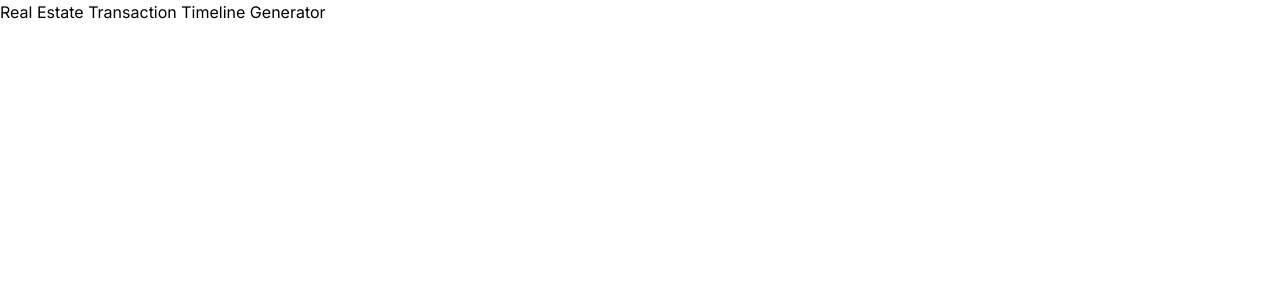
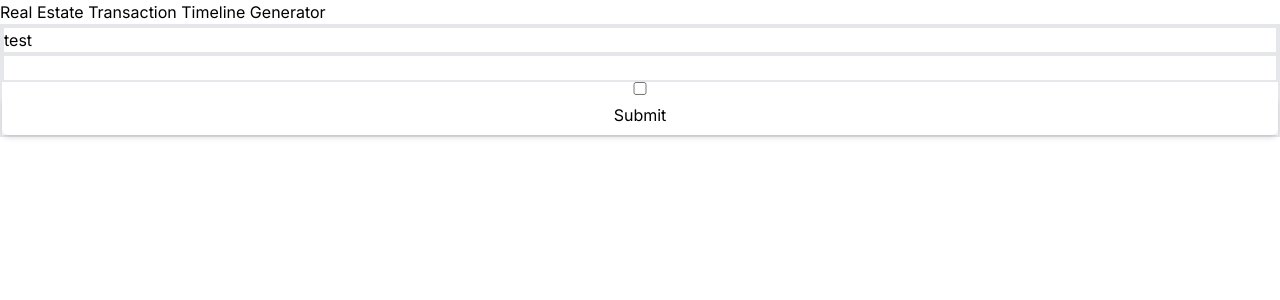
Before and after one commit to MaxHolzmann/real-estate-timeline-gen, a Next.js app: page / in a window 1280 px wide. Shown: the top 300 px of the page. Built offline with nearby package versions, Linux system fonts and the light colour scheme.

Commit message:
creates an example of conditional rendering based on checkmarks being checked

```diff
--- a/app/page.js
+++ b/app/page.js
@@ -1,9 +1,34 @@
 "use client";
 import { useReactToPrint } from "react-to-print";
 import { useState, useEffect, useRef } from "react";
+import { useForm, useWatch } from "react-hook-form";
 
 export default function Home() {
   const [isLoading, setIsLoading] = useState(false);
+  const {
+    register,
+    handleSubmit,
+    watch,
+    control,
+    formState: { errors },
+  } = useForm();
+
+  const onSubmit = (data) => console.log(data);
+
+  function HomeInspection({ control }) {
+    const homeInspectionCheck = useWatch({
+      control,
+      name: "homeInspectionCheck",
+    });
+
+    if (homeInspectionCheck) {
+      return (
+        <>
+          <div>CHECKED</div>
+        </>
+      );
+    }
+  }
 
   useEffect(() => {
     if (isLoading == true) {
@@ -11,12 +36,55 @@ export default function Home() {
     }
   }, [isLoading]);
 
+  /*
+  PARTS/OPTIONS OF THE TIMELINE:
+  Home inspection?
+  Radon Test?
+  well / water / septic?
+  Utilities (ALWAYS)
+  Loan Commitment?
+  Appraisal DATE?
+  TENATIVE CLOSING DATE, MENTION SUBJECT TO CHANGE.
+
+  options for branding
+
+  */
+
   return (
     <>
       <div>
         <div className="">
           <h1 className="">Real Estate Transaction Timeline Generator</h1>
         </div>
+
+        <form
+          onSubmit={handleSubmit(onSubmit)}
+          className="border-2 flex flex-col"
+        >
+          <input
+            className="border-2"
+            defaultValue="test"
+            {...register("example")}
+          />
+
+          {/* include validation with required or other standard HTML validation rules */}
+          <input
+            className="border-2"
+            {...register("exampleRequired", { required: true })}
+          />
+
+          <input
+            type="checkbox"
+            className="border-2"
+            {...register("homeInspectionCheck", { required: true })}
+          />
+          <HomeInspection control={control}></HomeInspection>
+
+          {/* errors will return when field validation fails  */}
+          {errors.exampleRequired && <span>This field is required</span>}
+
+          <input className="rounded-md p-2 shadow-md " type="submit" />
+        </form>
       </div>
     </>
   );
--- a/package.json
+++ b/package.json
@@ -12,6 +12,7 @@
     "next": "14.2.5",
     "react": "^18",
     "react-dom": "^18",
+    "react-hook-form": "^7.52.1",
     "react-to-print": "^2.15.1"
   },
   "devDependencies": {
```
Also changed, not shown: 1 other file (tests, documents, lock files or other folders).
